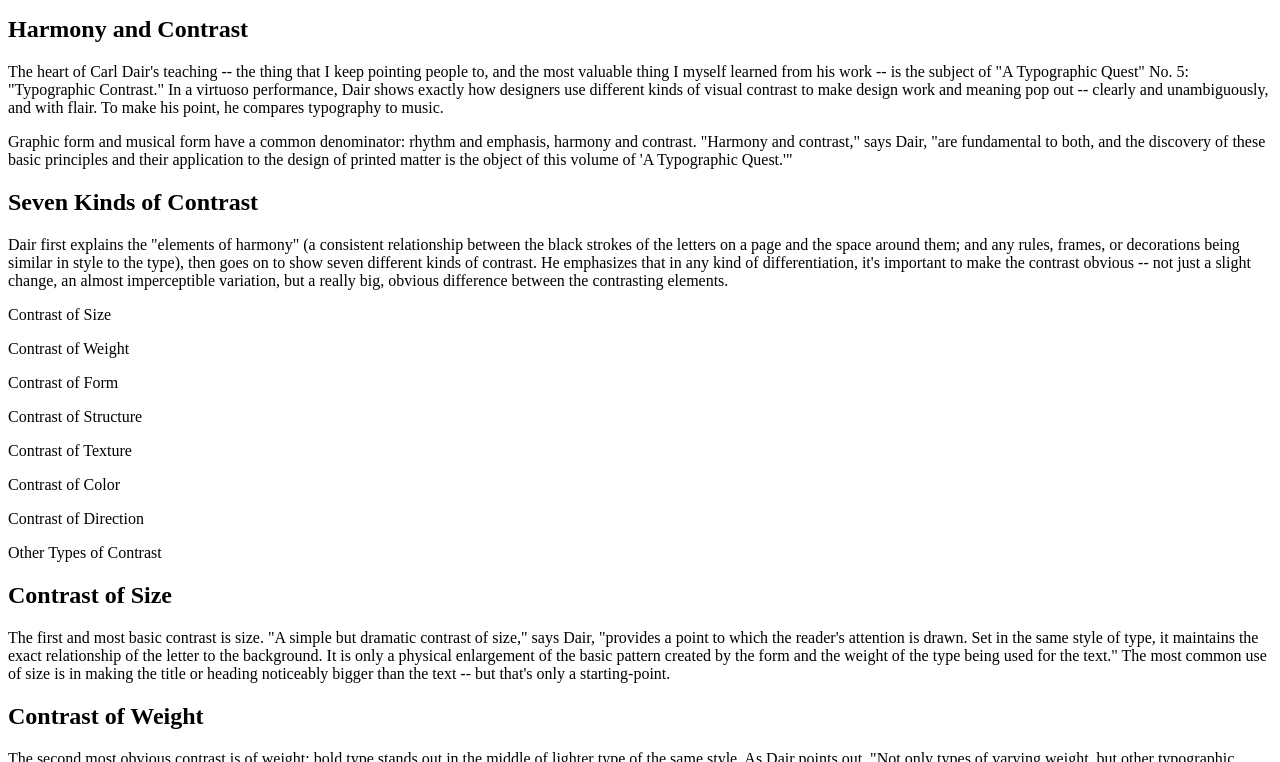
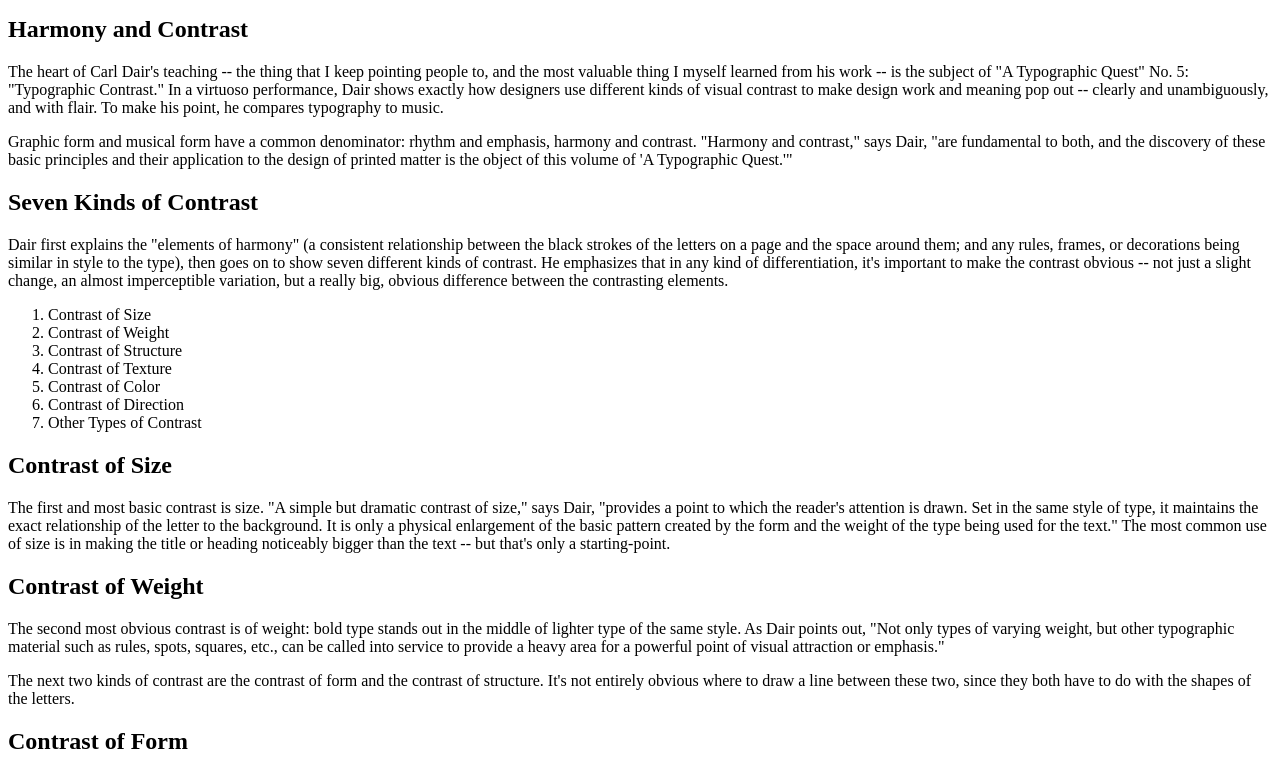
Before and after one commit to ccai-990517/carl-dair, a plain HTML site: page index.html in a window 1280 px wide. Shown: the part 498-1260 px from the top of the page. Drawn offline with Linux system fonts and the light colour scheme.

Commit message:
Update index.html

```diff
--- a/index.html
+++ b/index.html
@@ -1,6 +1,13 @@
 <!DOCTYPE html>
 <html>
+    <head>
+        <link rel="stylesheet" href="style1.css">
+    </head>
+
+
             <body>
+
+            <main>
             <h1>Seven Principles of Typographic Contrast</h1>
             <h2>In a seminal booklet that he both designed and wrote, Carl Dair showed how in typography, as in music, harmony and contrast are the keys to composition.</h2>
             <h3>Written by John D. Berry</h3>
@@ -15,14 +22,17 @@
 
 
             <p>Dair first explains the "elements of harmony" (a consistent relationship between the black strokes of the letters on a page and the space around them; and any rules, frames, or decorations being similar in style to the type), then goes on to show seven different kinds of contrast. He emphasizes that in any kind of differentiation, it's important to make the contrast obvious -- not just a slight change, an almost imperceptible variation, but a really big, obvious difference between the contrasting elements.</p>
-<p>Contrast of Size</p>
-<p>Contrast of Weight</p>
-<p>Contrast of Form</p>
-<p>Contrast of Structure</p>
-<p>Contrast of Texture</p>
-<p>Contrast of Color</p>
-<p>Contrast of Direction</p>
-<p>Other Types of Contrast</p>
+            <ol>
+
+              <li>Contrast of Size</li>
+              <li>Contrast of Weight</li>
+               <li>Contrast of Structure</li>
+               <li>Contrast of Texture</li>
+               <li>Contrast of Color</li>
+               <li>Contrast of Direction</li>
+               <li>Other Types of Contrast</li>
+            </ol>
+
 
             <h2>Contrast of Size</h2>
             <p>The first and most basic contrast is size. "A simple but dramatic contrast of size," says Dair, "provides a point to which the reader's attention is drawn. Set in the same style of type, it maintains the exact relationship of the letter to the background. It is only a physical enlargement of the basic pattern created by the form and the weight of the type being used for the text." The most common use of size is in making the title or heading noticeably bigger than the text -- but that's only a starting-point.</p>
@@ -43,7 +53,9 @@
             <p>There are other kinds of contrast, less clearly dependent on the type itself. Dair mentions "contrast by isolation," i.e., putting a word or phrase in an isolated position away from the other elements on the page, to make it stand out. (I think of this as a contrast of position.) And he suggests other kinds of non-typographic contrast, such as mixing paper stocks, embossing, and using contrasting matte or gloss inks. He also points out that illustrations, especially line art, may be in harmony with the type on the same page or may contrast with it completely.</p>
             <p>Finally, Dair takes time to say a little about rhythm ("in typography, it consists of intervals of space") and about the power of "interrupted rhythm" ("the impact derives not from the fact that the unexpected happens, but rather that the expected does not happen").</p>
             <p>Most of the time, we use more than one kind of contrast together, in order to make the differences between visual elements even more obvious. We can use all of Dair's seven kinds of contrast at once, if we're skillful; he refers to this as typographic "chords." (One of the chapter titles in "Design With Type" is "Multiplying the Contrasts.") But breaking them down like this into simple oppositions makes it easier to use them consciously; it keeps us from getting our layouts all muddied up through trying to change too many things at once without thinking about what we're doing. I've found Carl Dair's analysis of typographic contrast -- and especially the visual flair with which he presents it -- an invaluable tool in the practice of graphic design.</p>
+            </main>
+
+            </body>
 
 
-</body>
             </html>
```
Lines whose indentation alone changed are shown as unchanged.
